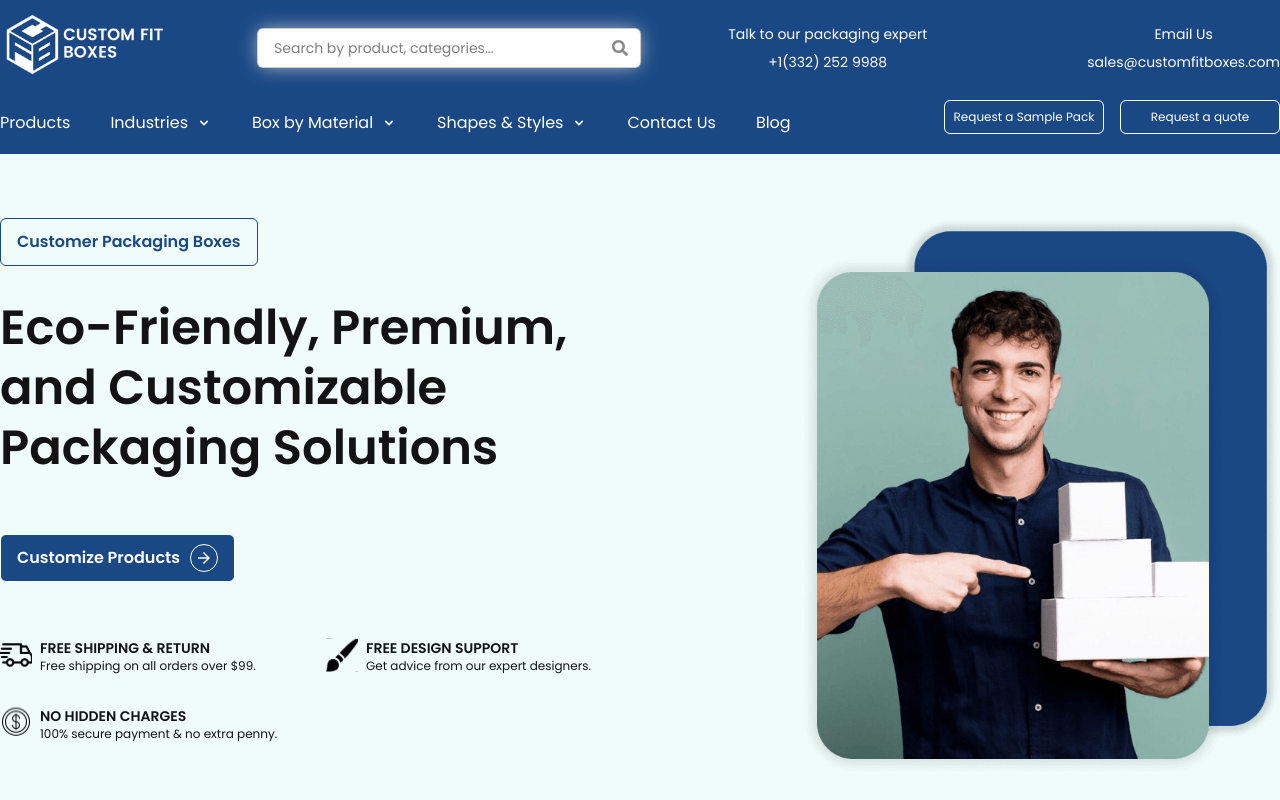
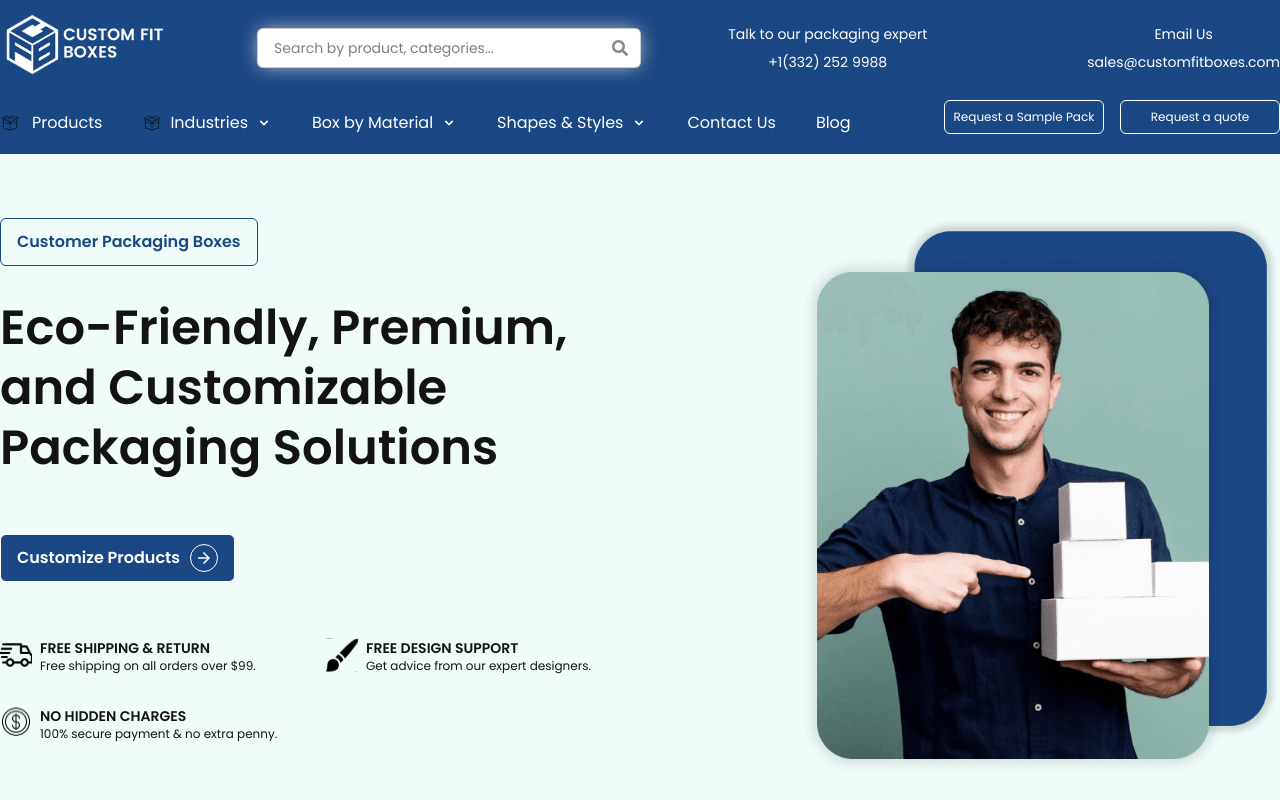
Before and after one commit to mufaqar/customfitboxes, a Next.js app: page / in a window 1280 px wide. Shown: the top 800 px of the page. Built offline with nearby package versions, Linux system fonts and the light colour scheme.

Commit message:
updated header

```diff
--- a/components/Header/Header.tsx
+++ b/components/Header/Header.tsx
@@ -1,21 +1,19 @@
 "use client"
-import { NavigationItem, Navlinks } from "@/data/NavLinks";
+
 import Image from "next/image"
 import Link from "next/link"
 import { useEffect, useRef, useState } from "react";
-import { FaBars, FaChevronRight, FaCross, FaPhoneAlt, FaPhoneVolume, FaSearch } from "react-icons/fa"
+import { FaBars, FaChevronRight, FaPhoneAlt, FaSearch } from "react-icons/fa"
 import { HiChevronDown } from "react-icons/hi"
 import { MdClose } from "react-icons/md";
 import { MblMenu } from "./MblMenu";
+import { NavigationItem, Navlinks } from "@/data/NavLinks";
 
 const links: NavigationItem[] = Navlinks;
 
 const Header = () => {
     const [mblMenu, setMblMenu] = useState(false);
     const [activeMenu, setActiveMenu] = useState<string | null>(null);
-    const toggleMenu = (label: string) => {
-        setActiveMenu(prev => (prev === label ? null : label));
-    };
     const navRef = useRef<HTMLUListElement>(null);
 
     useEffect(() => {
@@ -28,6 +26,7 @@ const Header = () => {
         document.addEventListener("mousedown", handler);
         return () => document.removeEventListener("mousedown", handler);
     }, []);
+
     return (
         <header className="bg-primary py-2 relative">
             <div className='container mx-auto md:px-0 px-4 flex items-center justify-between'>
@@ -35,7 +34,6 @@ const Header = () => {
                     <Link href="/" className="inline-flex">
                         <Image src="/images/logowhite.png" alt="logo" width={170} height={90} />
                     </Link>
-
                 </div>
                 <div className="md:hidden flex items-center gap-5">
                     <Link href="tel:+1(332)2529988" className="text-white text-2xl">
@@ -47,7 +45,7 @@ const Header = () => {
                 </div>
                 {mblMenu && <MblMenu setMblMenu={setMblMenu} />}
                 <div className="md:block hidden w-80 xl:w-96">
-                    <form className="rounded-md border border-black/20 bg-white flex items-center gap-x-3 pr-3 pl-4 h-10 shadow-[0_0_20px_-3px_rgb(211,211,211)] ">
+                    <form className="rounded-md border border-black/20 bg-white flex items-center gap-x-3 pr-3 pl-4 h-10 shadow-[0_0_20px_-3px_rgb(211,211,211)]">
                         <input
                             id="search"
                             name="search"
@@ -76,16 +74,17 @@ const Header = () => {
             <div className="container mx-auto md:px-0 px-4 md:flex hidden items-center justify-between mt-3">
                 <nav>
                     <ul ref={navRef} className="flex md:flex-row gap-x-6 lg:gap-x-10 items-center justify-start">
-
                         {links.map((item) => (
                             <li key={item.label}>
-
                                 {/* LINK */}
                                 {item.type === "link" && (
                                     <Link
-                                        href={item.href}
+                                        href={item.href || "#"}
                                         className="text-xs xl:text-base text-white flex items-center gap-3 hover:scale-95 duration-300"
                                     >
+                                        {item.icon && (
+                                            <Image src={item.icon} alt={item.label} width={20} height={20} />
+                                        )}
                                         {item.label}
                                     </Link>
                                 )}
@@ -93,23 +92,26 @@ const Header = () => {
                                 {/* DROPDOWN */}
                                 {item.type === "dropdown" && (
                                     <>
-                                        <Link href={item.href}
+                                        <button
                                             onMouseEnter={() => setActiveMenu(item.label)}
-                                            className="text-xs xl:text-base text-white flex items-center gap-2"
+                                            className="text-xs xl:text-base text-white flex items-center gap-2 cursor-pointer hover:opacity-80"
                                         >
+                                            {item.icon && (
+                                                <Image src={item.icon} alt={item.label} width={20} height={20} />
+                                            )}
                                             {item.label} <HiChevronDown />
-                                        </Link>
+                                        </button>
 
                                         {activeMenu === item.label && (
-                                            <div onMouseLeave={() => setActiveMenu(null)} className="absolute w-60 top-full bg-white rounded-lg shadow-lg flex flex-col divide-y divide-title/20 z-[999] ">
+                                            <div onMouseLeave={() => setActiveMenu(null)} className="absolute w-60 top-full bg-white rounded-lg shadow-lg flex flex-col divide-y divide-title/20 z-[999]">
                                                 {item.children?.map((child) => (
                                                     <Link
                                                         key={child.label}
-                                                        href={child.href}
+                                                        href={child.href || "#"}
                                                         className="flex items-center gap-x-3 cursor-pointer hover:font-bold text-title/80 hover:text-title py-3 px-3"
                                                         onClick={() => setActiveMenu(null)}
                                                     >
-                                                        <span className="text-xs sm:text-sm font-medium"> {child.label}</span>
+                                                        <span className="text-xs sm:text-sm font-medium">{child.label}</span>
                                                     </Link>
                                                 ))}
                                             </div>
@@ -117,31 +119,34 @@ const Header = () => {
                                     </>
                                 )}
 
+                                {/* MEGA MENU */}
                                 {item.type === "mega" && (
                                     <>
-                                        <Link href={item.href}
+                                        <button
                                             onMouseEnter={() => setActiveMenu(item.label)}
-                                            className="text-xs xl:text-base text-white flex items-center gap-2"
+                                            className="text-xs xl:text-base text-white flex items-center gap-2 cursor-pointer hover:opacity-80"
                                         >
+                                            {item.icon && (
+                                                <Image src={item.icon} alt={item.label} width={20} height={20} />
+                                            )}
                                             {item.label} <HiChevronDown />
-                                        </Link>
+                                        </button>
 
                                         {activeMenu === item.label && (
-                                            <div onMouseLeave={() => setActiveMenu(null)} className="absolute w-full top-full -mt-4 pt-4 left-0 right-0 z-[999] ">
-                                                <div className="container mx-auto bg-white text-title  rounded-lg shadow-lg px-3 sm:px-10 pb-10 pt-5">
+                                            <div onMouseLeave={() => setActiveMenu(null)} className="absolute w-full top-full -mt-4 pt-4 left-0 right-0 z-[999]">
+                                                <div className="container mx-auto bg-white text-title rounded-lg shadow-lg px-3 sm:px-10 pb-10 pt-5">
                                                     {item.children?.map((group) => (
                                                         <div key={group.group}>
                                                             <h2 className="text-title text-lg font-semibold">{group.group}</h2>
-
                                                             <div className="grid grid-cols-2 md:grid-cols-3 lg:grid-cols-4 xl:grid-cols-5 gap-2 mt-10">
                                                                 {group.items.map((i) => (
                                                                     <Link
                                                                         key={i.label}
-                                                                        href={i.href}
+                                                                        href={i.href || "#"}
                                                                         className="flex items-center gap-x-3 hover:!border-none cursor-pointer hover:font-bold hover:text-title text-gray-700 h-12 sm:h-14 md:h-16"
                                                                         onClick={() => setActiveMenu(null)}
                                                                     >
-                                                                        <Image src={i.icon} alt="icon" width={48} height={48} />
+                                                                        <Image src={i.icon} alt={i.label} width={48} height={48} />
                                                                         <span className="text-xs sm:text-sm md:text-base font-normal">{i.label}</span>
                                                                     </Link>
                                                                 ))}
@@ -152,11 +157,11 @@ const Header = () => {
                                                     {item.footer && (
                                                         <div className="grid grid-cols-2 md:grid-cols-3 lg:grid-cols-4 xl:grid-cols-5">
                                                             <Link
-                                                                href={item.footer.href}
+                                                                href={item.footer.href || "#"}
                                                                 className="flex items-center gap-x-3 cursor-pointer text-title rounded-lg justify-center px-2 h-12 sm:h-14 md:h-16 bg-zinc-100 hover:scale-95 duration-300"
                                                                 onClick={() => setActiveMenu(null)}
                                                             >
-                                                                <span className="text-xs sm:text-sm md:text-base font-semibold text-title"> {item.footer.label}</span>
+                                                                <span className="text-xs sm:text-sm md:text-base font-semibold text-title">{item.footer.label}</span>
                                                                 <FaChevronRight />
                                                             </Link>
                                                         </div>
@@ -166,7 +171,6 @@ const Header = () => {
                                         )}
                                     </>
                                 )}
-
                             </li>
                         ))}
                     </ul>
--- a/data/NavLinks.tsx
+++ b/data/NavLinks.ts
@@ -1,17 +1,15 @@
-
-
 export const Navlinks = [
     {
         label: "Products",
         href: "/all-products",
-        type: "link",
+        type: "link" as const,
         icon: "/images/box.png",
     },
 
     {
         label: "Industries",
         href: "/industries",
-        type: "mega",
+        type: "mega" as const,
         icon: "/images/box.png",
         children: [
             {
@@ -69,7 +67,7 @@ export const Navlinks = [
     {
         label: "Box by Material",
         href: "/products",
-        type: "dropdown",
+        type: "dropdown" as const,
         children: [
             { label: "Corrugated", href: "/material/corrugated" },
             { label: "Kraft", href: "/material/kraft" },
@@ -80,7 +78,7 @@ export const Navlinks = [
     {
         label: "Shapes & Styles",
         href: "/products",
-        type: "dropdown",
+        type: "dropdown" as const,
         children: [
             { label: "Auto Lock", href: "/shapes/auto-lock" },
             { label: "Tuck End", href: "/shapes/tuck-end" },
@@ -90,48 +88,60 @@ export const Navlinks = [
     {
         label: "Contact Us",
         href: "/contact-us",
-        type: "link",
+        type: "link" as const,
     },
 
     {
         label: "Blog",
         href: "/blog",
-        type: "link",
+        type: "link" as const,
     },
 ];
 
+// Type Definitions
 export type NavLink = {
     type: "link";
     label: string;
-    href?: string;
+    href: string;  // Made required since all your links have href
     icon?: string;
+};
+
+export type DropdownItem = {
+    label: string;
+    href: string;
 };
 
 export type Dropdown = {
     type: "dropdown";
-    href?: string;
     label: string;
-    children: { label: string; href: string }[];
+    href?: string;  // Optional as dropdowns might not need a parent href
+    children: DropdownItem[];
     icon?: string;
+};
+
+export type MegaMenuItem = {
+    label: string;
+    href: string;
+    icon: string;  // Made required since all mega menu items have icons
+};
+
+export type MegaMenuGroup = {
+    group: string;
+    items: MegaMenuItem[];
+};
+
+export type MegaMenuFooter = {
+    label: string;
+    href: string;
 };
 
 export type MegaMenu = {
     type: "mega";
-    href?: string;
     label: string;
+    href?: string;  // Optional
     icon?: string;
-    children: {
-        group: string;
-        items: {
-            label: string;
-            href: string;
-            icon: string;
-        }[];
-    }[];
-    footer?: {
-        label: string;
-        href: string;
-    };
+    children: MegaMenuGroup[];
+    footer?: MegaMenuFooter;
 };
 
 export type NavigationItem = NavLink | Dropdown | MegaMenu;
```
